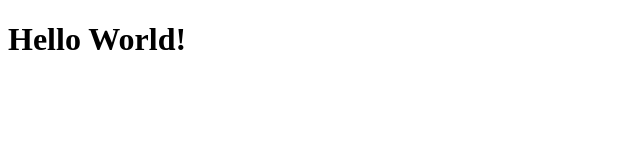
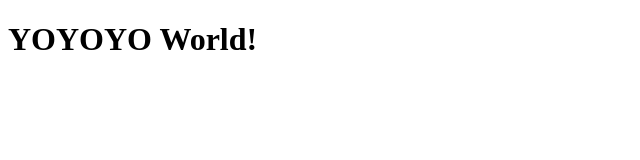
Before and after one commit to musicjoeyoung/git-branching-demo, a plain HTML site: page index.html in a window 1280 px wide. Shown: the whole page, without its empty margins (0-640 px from the left). Drawn offline with Linux system fonts and the light colour scheme.

Commit message:
change h1

```diff
--- a/index.html
+++ b/index.html
@@ -7,6 +7,6 @@
     <title>Git Branching Demo</title>
   </head>
   <body>
-    <h1>Hello World!</h1>
+    <h1>YOYOYO World!</h1>
   </body>
 </html>
```
